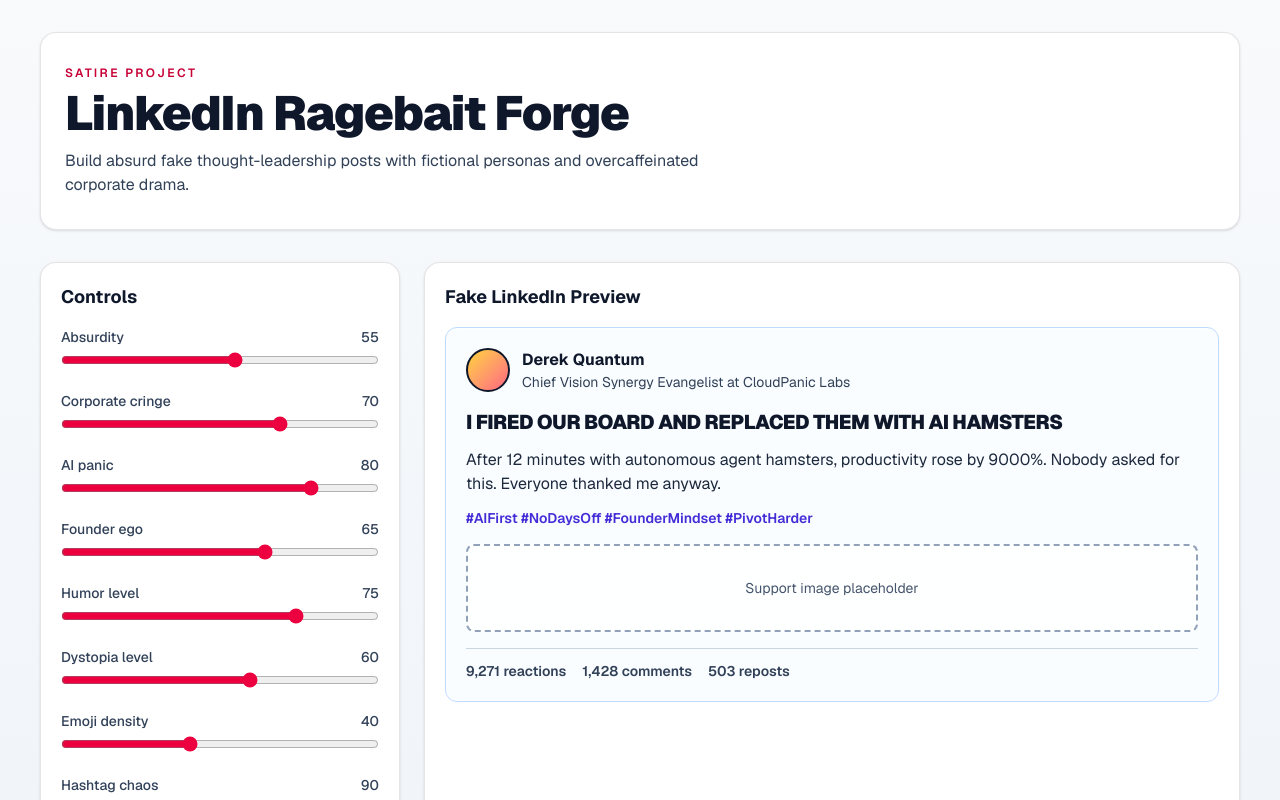
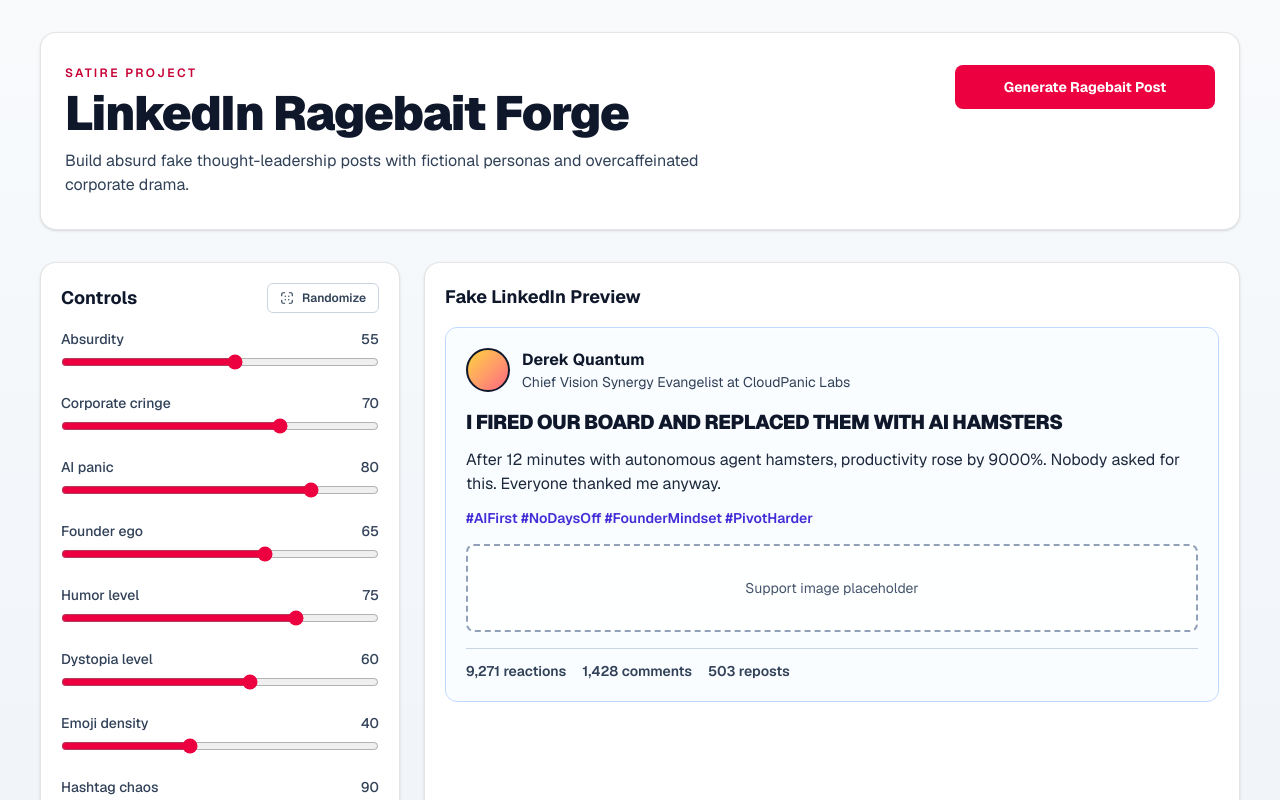
Before and after one commit to monsteruk-crm/corporate-ragebait-generator, a Next.js app: page / in a window 1280 px wide. Shown: the top 800 px of the page. Built offline with nearby package versions, Linux system fonts and the light colour scheme.

Commit message:
new phase

```diff
--- /dev/null
+++ b/app/api/regenerate-headline/route.ts
@@ -0,0 +1,88 @@
+import OpenAI from "openai";
+import { NextResponse } from "next/server";
+import type { RagebaitPost, RagebaitSettings } from "../../../lib/types";
+
+const openai = new OpenAI({
+  apiKey: process.env.OPENAI_API_KEY,
+});
+const textModel = process.env.OPENAI_TEXT_MODEL || "gpt-4.1-mini";
+
+function isValidSettings(input: unknown): input is RagebaitSettings {
+  if (!input || typeof input !== "object") return false;
+  const keys: Array<keyof RagebaitSettings> = [
+    "absurdity",
+    "corporateCringe",
+    "aiPanic",
+    "founderEgo",
+    "humorLevel",
+    "dystopiaLevel",
+    "emojiDensity",
+    "hashtagChaos",
+  ];
+  return keys.every((key) => {
+    const value = (input as Record<string, unknown>)[key];
+    return typeof value === "number" && Number.isFinite(value);
+  });
+}
+
+function isValidPostInput(input: unknown): input is RagebaitPost {
+  if (!input || typeof input !== "object") return false;
+  const post = input as Record<string, unknown>;
+  return typeof post.body === "string" && typeof post.authorTitle === "string";
+}
+
+export async function POST(request: Request) {
+  if (!process.env.OPENAI_API_KEY) {
+    return NextResponse.json(
+      { error: "OPENAI_API_KEY is not configured." },
+      { status: 500 },
+    );
+  }
+
+  try {
+    const body = await request.json();
+    const settings = body?.settings;
+    const post = body?.post;
+
+    if (!isValidSettings(settings) || !isValidPostInput(post)) {
+      return NextResponse.json({ error: "Invalid input." }, { status: 400 });
+    }
+
+    const prompt = `
+Generate one SATIRICAL all-caps LinkedIn ragebait headline.
+Fictional only. No real people or real companies.
+Return plain text only.
+
+Context:
+Author role: ${post.authorTitle}
+Body: ${post.body}
+absurdity=${settings.absurdity}
+corporateCringe=${settings.corporateCringe}
+aiPanic=${settings.aiPanic}
+founderEgo=${settings.founderEgo}
+humorLevel=${settings.humorLevel}
+dystopiaLevel=${settings.dystopiaLevel}
+    `.trim();
+
+    const response = await openai.responses.create({
+      model: textModel,
+      input: prompt,
+      temperature: 1,
+    });
+
+    const headline = response.output_text?.trim();
+    if (!headline) {
+      return NextResponse.json(
+        { error: "Model returned empty headline." },
+        { status: 502 },
+      );
+    }
+
+    return NextResponse.json({ headline });
+  } catch {
+    return NextResponse.json(
+      { error: "Failed to regenerate headline." },
+      { status: 500 },
+    );
+  }
+}
--- a/app/components/RagebaitControls.tsx
+++ b/app/components/RagebaitControls.tsx
@@ -5,6 +5,7 @@ import type { RagebaitSettings, SliderKey } from "../../lib/types";
 type RagebaitControlsProps = {
   settings: RagebaitSettings;
   onChange: (settings: RagebaitSettings) => void;
+  onRandomize: () => void;
 };
 
 const SLIDER_DEFS: Array<{ key: SliderKey; label: string }> = [
@@ -18,10 +19,44 @@ const SLIDER_DEFS: Array<{ key: SliderKey; label: string }> = [
   { key: "hashtagChaos", label: "Hashtag chaos" },
 ];
 
-export function RagebaitControls({ settings, onChange }: RagebaitControlsProps) {
+export function RagebaitControls({
+  settings,
+  onChange,
+  onRandomize,
+}: RagebaitControlsProps) {
   return (
     <section aria-label="Generator controls">
-      <h2 className="text-lg font-bold text-slate-900">Controls</h2>
+      <div className="flex items-center justify-between">
+        <h2 className="text-lg font-bold text-slate-900">Controls</h2>
+        <button
+          type="button"
+          onClick={onRandomize}
+          className="inline-flex items-center gap-2 rounded-md border border-slate-300 px-3 py-1.5 text-xs font-semibold text-slate-700 hover:bg-slate-50"
+          title="Randomize parameters"
+          aria-label="Randomize parameters"
+        >
+          <svg
+            width="14"
+            height="14"
+            viewBox="0 0 24 24"
+            fill="none"
+            xmlns="http://www.w3.org/2000/svg"
+            aria-hidden="true"
+          >
+            <path
+              d="M8 3H5a2 2 0 0 0-2 2v3m0 8v3a2 2 0 0 0 2 2h3m8 0h3a2 2 0 0 0 2-2v-3m0-8V5a2 2 0 0 0-2-2h-3"
+              stroke="currentColor"
+              strokeWidth="2"
+              strokeLinecap="round"
+            />
+            <circle cx="9" cy="9" r="1.2" fill="currentColor" />
+            <circle cx="15" cy="9" r="1.2" fill="currentColor" />
+            <circle cx="9" cy="15" r="1.2" fill="currentColor" />
+            <circle cx="15" cy="15" r="1.2" fill="currentColor" />
+          </svg>
+          Randomize
+        </button>
+      </div>
       <div className="mt-4 space-y-4">
         {SLIDER_DEFS.map(({ key, label }) => (
           <label key={key} className="block">
--- a/app/page.tsx
+++ b/app/page.tsx
@@ -31,6 +31,24 @@ export default function Home() {
   const [isRegeneratingPrompt, setIsRegeneratingPrompt] = useState(false);
   const [isGeneratingImage, setIsGeneratingImage] = useState(false);
   const [generationNotice, setGenerationNotice] = useState<string | null>(null);
+
+  function randomSliderValue(): number {
+    return Math.floor(Math.random() * 101);
+  }
+
+  function handleRandomizeSettings() {
+    setSettings({
+      absurdity: randomSliderValue(),
+      corporateCringe: randomSliderValue(),
+      aiPanic: randomSliderValue(),
+      founderEgo: randomSliderValue(),
+      humorLevel: randomSliderValue(),
+      dystopiaLevel: randomSliderValue(),
+      emojiDensity: randomSliderValue(),
+      hashtagChaos: randomSliderValue(),
+    });
+    setGenerationNotice("Parameters randomized.");
+  }
 
   async function handleGenerate() {
     setIsGenerating(true);
@@ -136,6 +154,8 @@ export default function Home() {
   return (
     <main className="mx-auto flex w-full max-w-7xl flex-1 flex-col gap-8 px-4 py-8 sm:px-6 lg:px-10">
       <header className="rounded-2xl border border-black/10 bg-white px-6 py-8 shadow-sm">
+        <div className="flex flex-col gap-4 sm:flex-row sm:items-start sm:justify-between">
+          <div>
             <p className="text-xs font-semibold uppercase tracking-[0.2em] text-rose-700">
               Satire project
             </p>
@@ -146,13 +166,21 @@ export default function Home() {
               Build absurd fake thought-leadership posts with fictional personas and
               overcaffeinated corporate drama.
             </p>
+          </div>
+          <div className="sm:min-w-[260px]">
+            <GenerateButton onClick={handleGenerate} isLoading={isGenerating} />
+          </div>
+        </div>
       </header>
 
       <section className="grid gap-6 lg:grid-cols-[360px_minmax(0,1fr)]">
         <aside className="rounded-2xl border border-black/10 bg-white p-5 shadow-sm">
-          <RagebaitControls settings={settings} onChange={setSettings} />
+          <RagebaitControls
+            settings={settings}
+            onChange={setSettings}
+            onRandomize={handleRandomizeSettings}
+          />
           <div className="mt-6 flex flex-col gap-3">
-            <GenerateButton onClick={handleGenerate} isLoading={isGenerating} />
             <label className="text-sm font-semibold text-slate-800" htmlFor="imagePrompt">
               Suggested image prompt
             </label>
--- a/package.json
+++ b/package.json
@@ -9,6 +9,7 @@
     "lint": "eslint"
   },
   "dependencies": {
+    "@prisma/client": "^7.8.0",
     "next": "16.2.4",
     "openai": "^6.38.0",
     "react": "19.2.4",
@@ -21,6 +22,7 @@
     "@types/react-dom": "^19",
     "eslint": "^9",
     "eslint-config-next": "16.2.4",
+    "prisma": "^7.8.0",
     "tailwindcss": "^4",
     "typescript": "^5"
   }
```
Also changed, not shown: 1 other file (tests, documents, lock files or other folders). Lines whose indentation alone changed are shown as unchanged.
